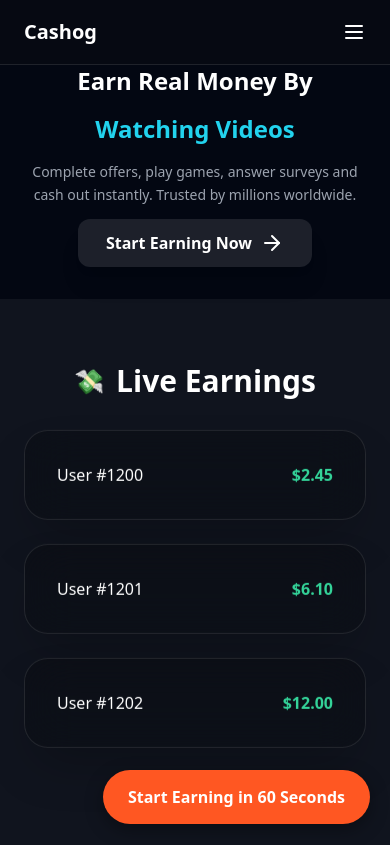
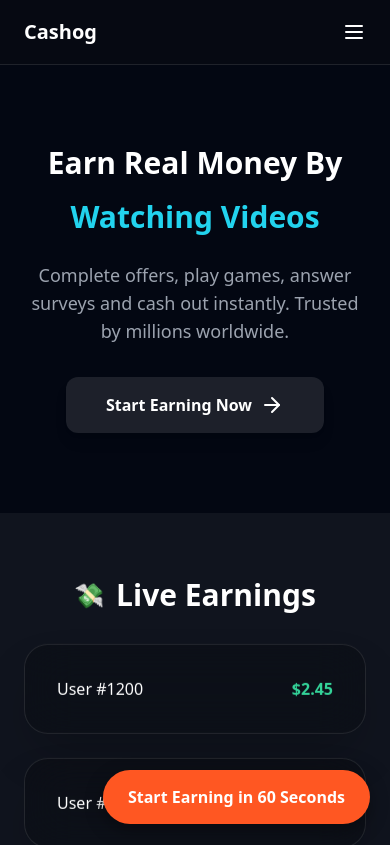
Before and after one commit to tool63/cashin, a Next.js app: page / in a window 390 px wide. Shown: the top 845 px of the page. Built offline with nearby package versions, Linux system fonts and the light colour scheme.

Commit message:
Update page.tsx

```diff
--- a/app/page.tsx
+++ b/app/page.tsx
@@ -149,7 +149,7 @@ export default function Home() {
   )
 }
 
-/* ================= HERO SECTION (RESPONSIVE BALANCED) ================= */
+/* ================= HERO SECTION (MATCHES FINAL CTA STYLE) ================= */
 const HeroSection = () => {
   const phrases = ["Surveys", "App Installs", "Playing Games", "Watching Videos"]
   const [current, setCurrent] = useState(0)
@@ -173,24 +173,23 @@ const HeroSection = () => {
   }, [current])
 
   return (
-    <section className="flex justify-center px-4 mb-8 sm:mb-12 md:mb-16">
-      <div className="max-w-4xl w-full flex flex-col items-center text-center gap-3 sm:gap-4 md:gap-5">
+    <section className="py-20 text-center">
+      <div className="max-w-4xl mx-auto px-6 flex flex-col items-center">
 
-        <h1 className="text-2xl sm:text-3xl md:text-5xl font-extrabold">
+        <h1 className="text-3xl md:text-5xl font-bold mb-2">
           Earn Real Money By
         </h1>
 
-        {/* LOCKED HEIGHT – NO SHIFT */}
-        <div className="relative h-[40px] sm:h-[48px] md:h-[64px]">
-          <span className="invisible text-2xl sm:text-3xl md:text-5xl font-extrabold whitespace-nowrap">
+        <div className="relative h-[56px] md:h-[64px] mb-4">
+          <span className="invisible text-3xl md:text-5xl font-bold whitespace-nowrap">
             Watching Videos
           </span>
-          <span className="absolute inset-0 flex items-center justify-center text-2xl sm:text-3xl md:text-5xl font-extrabold text-cyan-400">
+          <span className="absolute inset-0 flex items-center justify-center text-3xl md:text-5xl font-bold text-cyan-400">
             {text}
           </span>
         </div>
 
-        <p className="max-w-2xl text-gray-400 text-sm sm:text-base md:text-lg leading-relaxed">
+        <p className="mb-8 text-lg text-gray-400 max-w-2xl">
           Complete offers, play games, answer surveys and cash out instantly.
           Trusted by millions worldwide.
         </p>
@@ -199,7 +198,7 @@ const HeroSection = () => {
           <motion.span
             whileHover={{ scale: 1.05 }}
             whileTap={{ scale: 0.97 }}
-            className="inline-flex items-center gap-2 bg-white/10 hover:bg-white/20 px-7 sm:px-9 py-3 rounded-xl font-semibold shadow-xl"
+            className="inline-flex items-center gap-2 bg-white/10 hover:bg-white/20 px-10 py-4 rounded-xl font-semibold shadow-lg"
           >
             Start Earning Now <ArrowRight />
           </motion.span>
```
